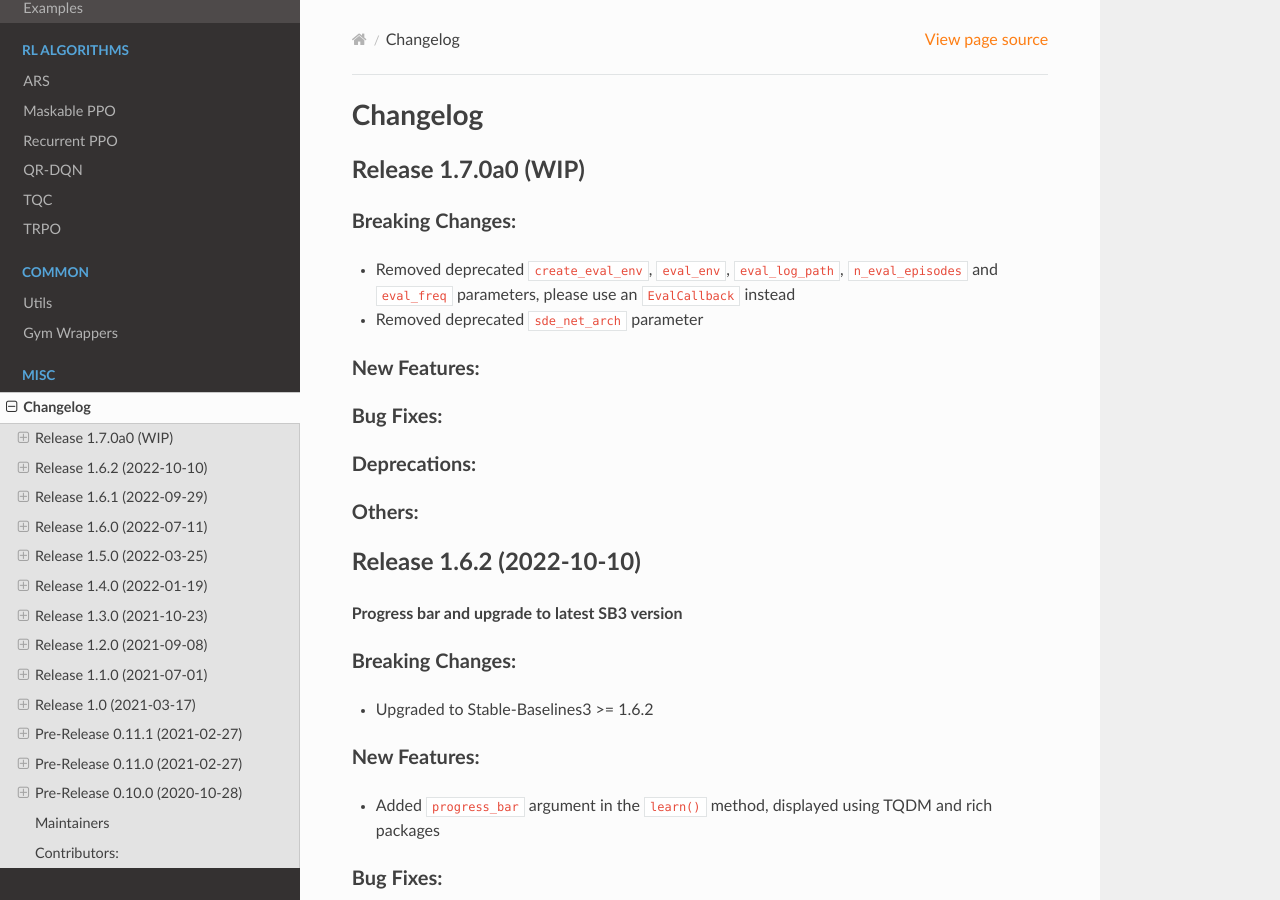
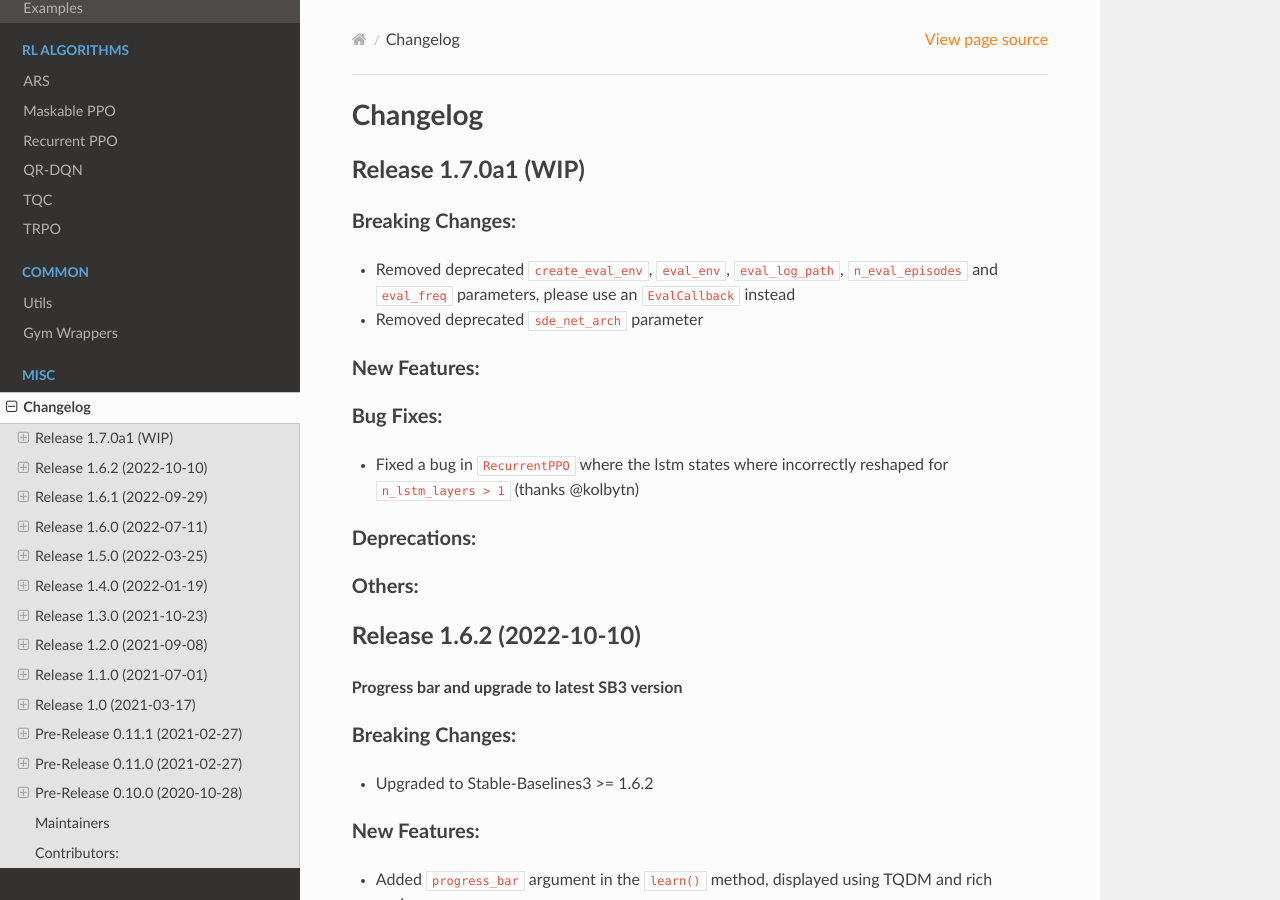
Before and after one commit to Stable-Baselines-Team/stable-baselines3-contrib, a Sphinx documentation site: the page built from docs/misc/changelog.rst, in a window 1280 px wide and 900 px high. Built offline with Sphinx 7.4.7 and the Read the Docs theme 2.0.0, drawn with Linux system fonts in a browser that asks for light colours.

Commit message:
Fix warnings and update changelog

```diff
--- a/docs/misc/changelog.rst
+++ b/docs/misc/changelog.rst
@@ -3,7 +3,7 @@
 Changelog
 ==========
 
-Release 1.7.0a0 (WIP)
+Release 1.7.0a1 (WIP)
 --------------------------
 
 Breaking Changes:
@@ -17,6 +17,7 @@ New Features:
 
 Bug Fixes:
 ^^^^^^^^^^
+- Fixed a bug in ``RecurrentPPO`` where the lstm states where incorrectly reshaped for ``n_lstm_layers > 1`` (thanks @kolbytn)
 
 Deprecations:
 ^^^^^^^^^^^^^
--- a/sb3_contrib/version.txt
+++ b/sb3_contrib/version.txt
@@ -1 +1 @@
-1.7.0a0
+1.7.0a1
```
Also changed, not shown: 1 other file.
